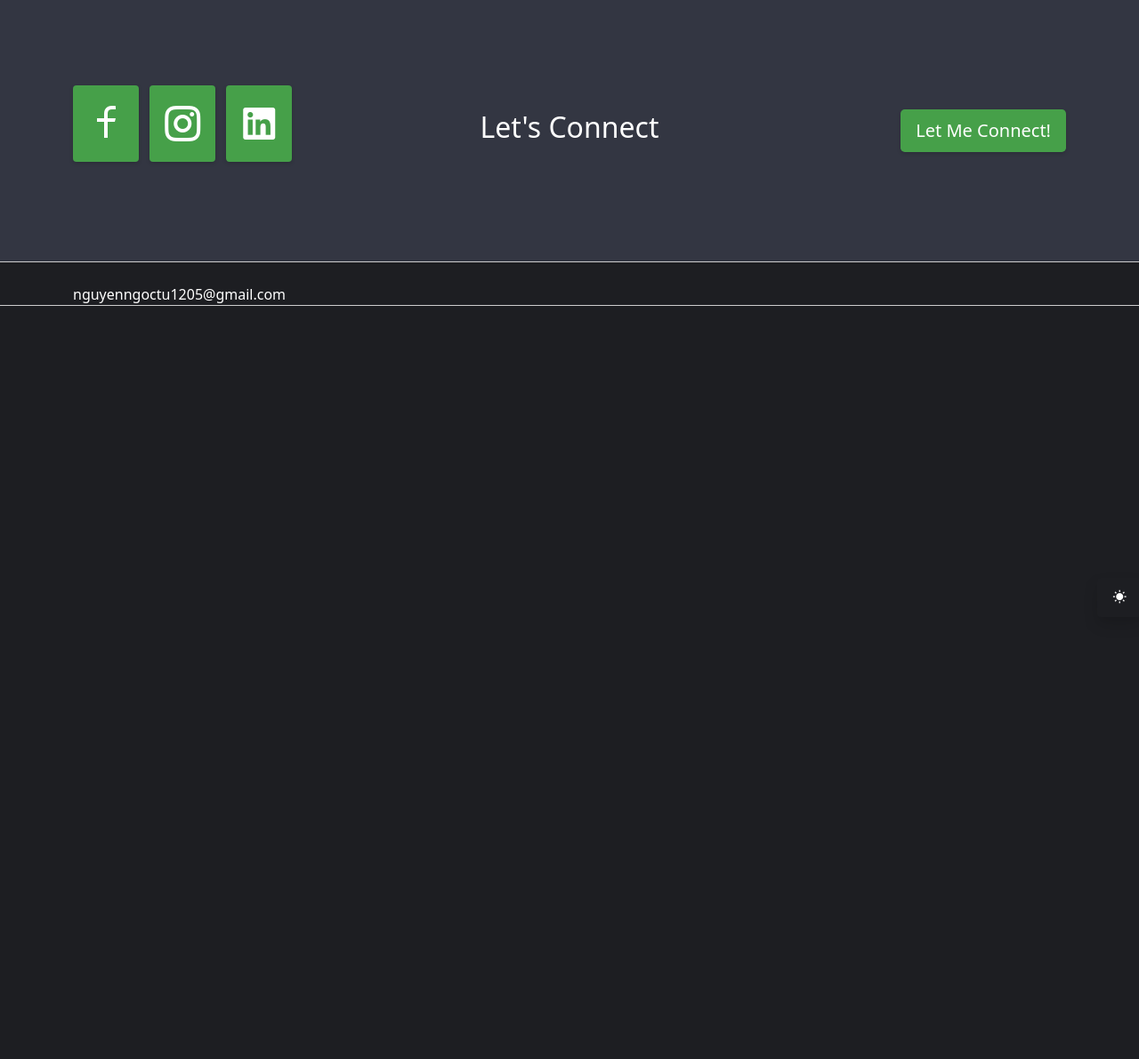
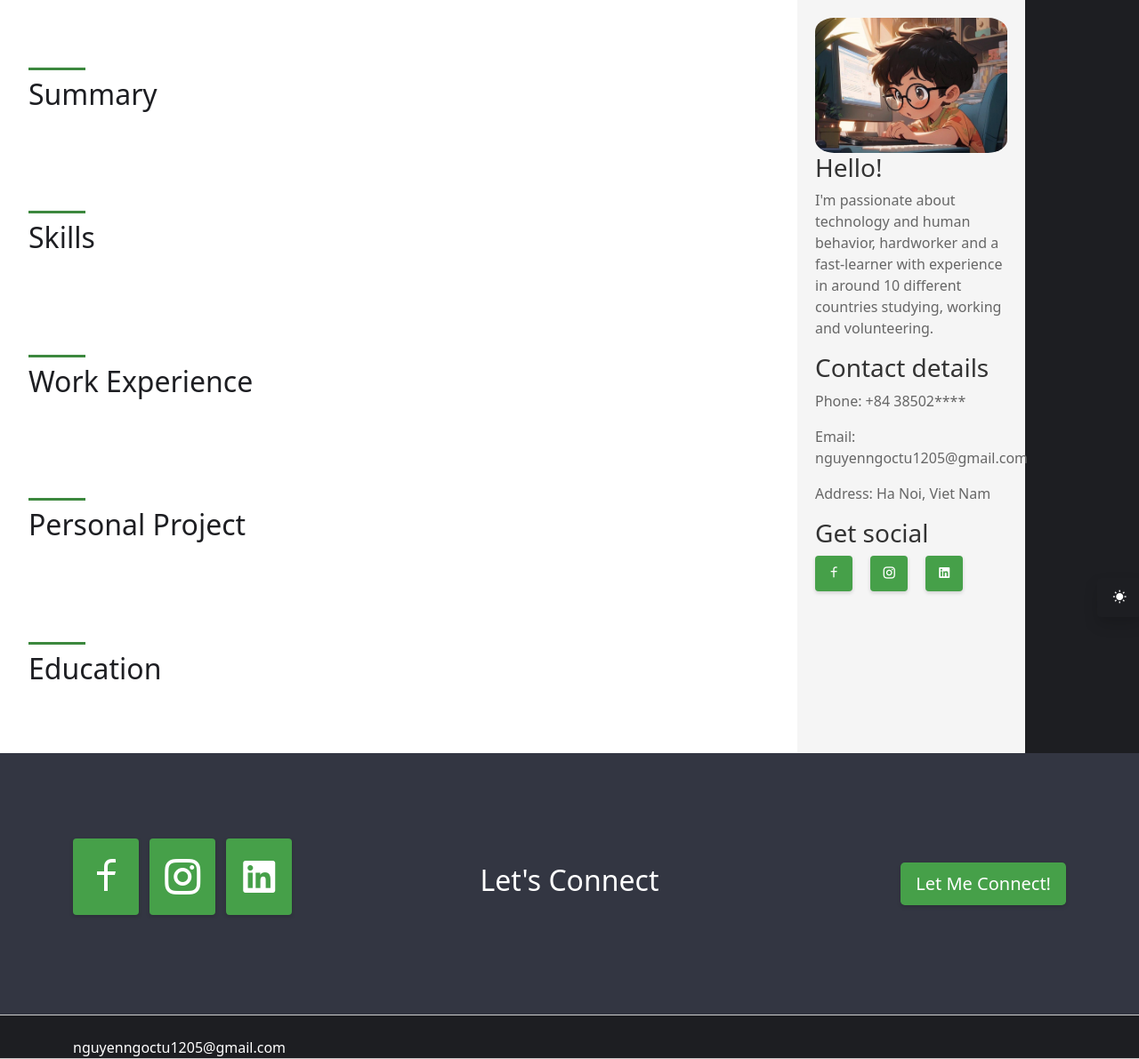
Before and after one commit to Ngoc-Tu-125/Web_ngoctu125.com, a Django app: page /about/ in a window 1280 px wide. Shown: the part 56-1247 px from the top of the page at 89% size. Before the commit the page ends 735 px from the top, so only its background shows below. Run offline with Django 5.2, Linux system fonts and the light colour scheme; data that the repository does not hold is empty; some libraries are stand-ins or nearby versions.

Commit message:
Update about me page

```diff
--- /dev/null
+++ b/static/css/about/about_me.css
@@ -0,0 +1,63 @@
+/*  */
+.content-wrapper {
+    display: flex;
+}
+
+.main-content {
+    float: left;
+    width: 70%;
+    padding: 20px;
+    background-color: #fff;
+    color: #1d1e22;
+}
+
+.about-sidebar {
+    float: right;
+    width: 20%;
+    background-color: #f5f5f5; /* Example background color */
+    padding: 20px;
+    box-sizing: border-box;
+}
+
+.about-sidebar-content h3 {
+    margin-top: 0;
+    color: #333; /* Example color */
+}
+
+.about-sidebar-content p {
+    color: #666; /* Example color */
+}
+
+.about-sidebar-content img {
+    max-width: 100%; /* Ensures that image is not bigger than its container */
+    height: auto; /* Keeps the aspect ratio of the image */
+    display: block; /* Removes bottom space under the image */
+    border-radius: 10%;
+}
+
+.contact-button {
+    display: inline-block;
+    margin-top: 20px;
+    padding: 10px 20px;
+    background-color: #007bff; /* Example button color */
+    color: white;
+    text-decoration: none;
+    border-radius: 5px;
+    transition: background-color 0.3s ease;
+}
+
+.contact-button:hover {
+    background-color: #0056b3; /* Darker button color on hover */
+}
+
+/* Dark theme */
+.dark-theme .main-content {
+    background-color: #1d1e22;
+    color: #fff;
+}
+
+.dark-theme .about-sidebar {
+    background-color: #1d1e22;
+    color: #fff;
+    border-left: 1px solid #46a049;
+}
--- a/templates/about_me.html
+++ b/templates/about_me.html
@@ -2,6 +2,82 @@
 
 {% block title %}About - ngoctu125.com{% endblock title %}
 
+{% block extra_head %}
+{% load static %}
+<link rel="stylesheet" href="{% static 'css/about/about_me.css' %}">
+{% endblock extra_head %}
+
 {% block content %}
+<div class="content-wrapper">
+    <section class="main-content">
+        <section class="about-summary py-md-4 py-4" id="about-summary">
+            <div class="container py-md-4 py-4">
+                <div class="divider-shape"></div>
+                <h2>Summary</h2>
+            </div>
+        </section>
 
+        <section class="about-skills py-md-4 py-4" id="about-skills">
+            <div class="container py-md-4 py-4">
+                <div class="divider-shape"></div>
+                <h2>Skills</h2>
+            </div>
+        </section>
+
+        <section class="about-work-experience py-md-4 py-4" id="about-work-experience">
+            <div class="container py-md-4 py-4">
+                <div class="divider-shape"></div>
+                <h2>Work Experience</h2>
+            </div>
+        </section>
+
+        <section class="about-personal-project py-md-4 py-4" id="about-personal-project">
+            <div class="container py-md-4 py-4">
+                <div class="divider-shape"></div>
+                <h2>Personal Project</h2>
+            </div>
+        </section>
+
+        <section class="about-education py-md-4 py-4" id="about-education">
+            <div class="container py-md-4 py-4">
+                <div class="divider-shape"></div>
+                <h2>Education</h2>
+            </div>
+        </section>
+    </section>
+
+    <aside class="about-sidebar">
+        <!-- Your sidebar content goes here -->
+        <div class="about-sidebar-content">
+            <img src="{% static 'image/avatar.jpg' %}" alt="Avatar">
+            <h3>Hello!</h3>
+            <p>I'm passionate about technology and human behavior, hardworker and a fast-learner with experience in around 10 different countries studying, working and volunteering.</p>
+            <h3>Contact details</h3>
+            <p>Phone: +84 38502****</p>
+            <p>Email: nguyenngoctu1205@gmail.com</p>
+            <p>Address: Ha Noi, Viet Nam</p>
+            <h3>Get social</h3>
+            <div class="row">
+                <ul class="list-unstyled">
+                    <li class="d-inline pe-3">
+                        <a href="{{ contacts.contacts_facebook }}" class="btn btn-main">
+                            <i class="ri-facebook-line"></i>
+                        </a>
+                    </li>
+                    <li class="d-inline pe-3">
+                        <a href="{{ contacts.contacts_instagram }}" class="btn btn-main">
+                            <i class="ri-instagram-line"></i>
+                        </a>
+                    </li>
+                    <li class="d-inline pe-3">
+                        <a href="{{ contacts.contacts_linkedln }}" class="btn btn-main">
+                            <i class="ri-linkedin-box-fill"></i>
+                        </a>
+                    </li>
+                </ul>
+            </div>
+
+        </div>
+    </aside>
+</div>
 {% endblock %}
```
Also changed, not shown: static/css/base/base_styles.css (+0 -9 lines), templates/home.html (+1 -32 lines), static/image/avatar.jpg (added).
